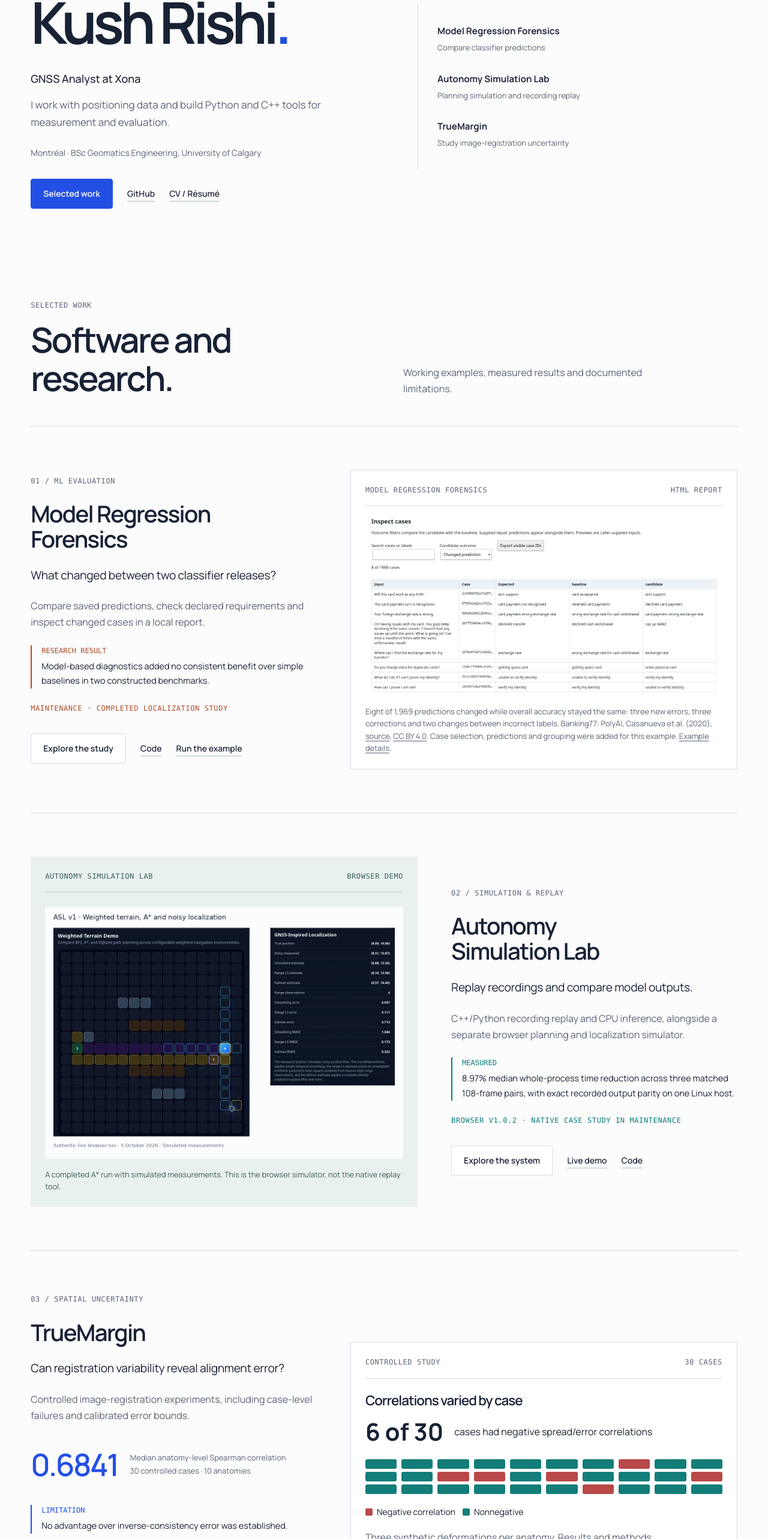
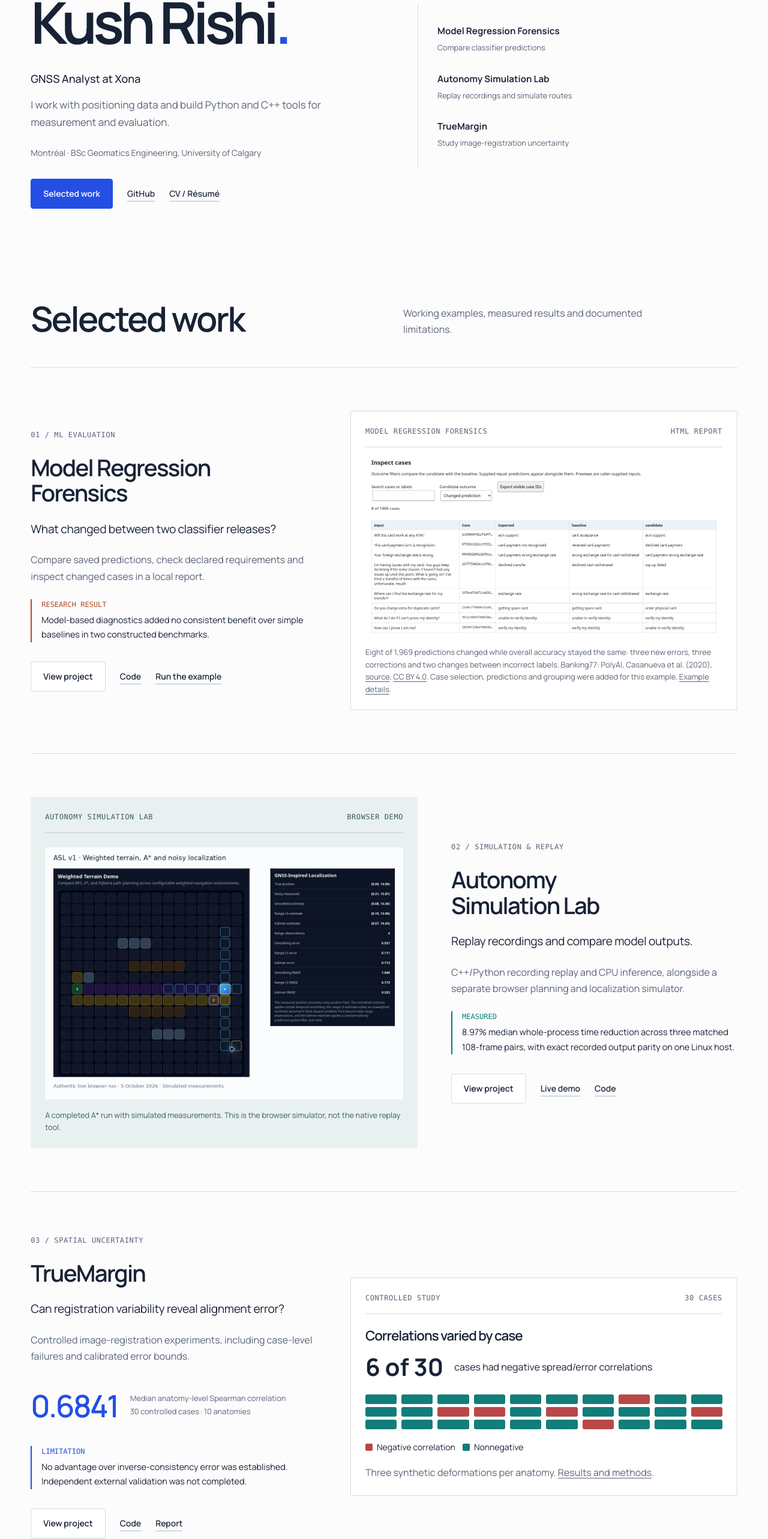
Before and after one commit to Kushrishi/kushrishi.com, a Next.js app: page / in a window 1280 px wide. Shown: the part 216-2782 px from the top of the page at 60% size. Built offline with nearby package versions, Linux system fonts and the light colour scheme.

Commit message:
Simplify homepage headings and project navigation (#52)

```diff
--- a/app/page.tsx
+++ b/app/page.tsx
@@ -29,14 +29,13 @@ export default function Home() {
           </div>
           <nav className="work-index" aria-label="Selected projects">
             <a href="#mrf"><strong>Model Regression Forensics</strong><span>Compare classifier predictions</span></a>
-            <a href="#autonomy"><strong>Autonomy Simulation Lab</strong><span>Planning simulation and recording replay</span></a>
+            <a href="#autonomy"><strong>Autonomy Simulation Lab</strong><span>Replay recordings and simulate routes</span></a>
             <a href="#truemargin"><strong>TrueMargin</strong><span>Study image-registration uncertainty</span></a>
           </nav>
         </section>
         <section className="work-section" id="work">
           <div className="section-heading">
-            <p className="eyebrow">Selected work</p>
-            <h2>Software and research.</h2>
+            <h2>Selected work</h2>
             <p>Working examples, measured results and documented limitations.</p>
           </div>
           <article className="project-row project-mrf" id="mrf">
@@ -46,9 +45,8 @@ export default function Home() {
               <p className="project-question">What changed between two classifier releases?</p>
               <p>Compare saved predictions, check declared requirements and inspect changed cases in a local report.</p>
               <div className="finding"><span>Research result</span>Model-based diagnostics added no consistent benefit over simple baselines in two constructed benchmarks.</div>
-              <p className="status">Maintenance · Completed localization study</p>
               <div className="project-links">
-                <Link className="button" href="/research/model-regression-forensics">Explore the study</Link>
+                <Link className="button" href="/research/model-regression-forensics">View project</Link>
                 <a className="text-link" href={`${gh}/model-regression-forensics`}>Code</a>
                 <a className="text-link" href={`${gh}/model-regression-forensics/blob/main/docs/deployment-comparison.md`}>Run the example</a>
               </div>
@@ -62,9 +60,8 @@ export default function Home() {
               <p className="project-question">Replay recordings and compare model outputs.</p>
               <p>C++/Python recording replay and CPU inference, alongside a separate browser planning and localization simulator.</p>
               <div className="finding"><span>Measured</span>8.97% median whole-process time reduction across three matched 108-frame pairs, with exact recorded output parity on one Linux host.</div>
-              <p className="status">Browser v1.0.2 · Native case study in maintenance</p>
               <div className="project-links">
-                <Link className="button" href="/projects/autonomy-simulation-lab">Explore the system</Link>
+                <Link className="button" href="/projects/autonomy-simulation-lab">View project</Link>
                 <a className="text-link" href="https://kushrishi.github.io/autonomy-simulation-lab/">Live demo</a>
                 <a className="text-link" href={`${gh}/autonomy-simulation-lab`}>Code</a>
               </div>
@@ -81,10 +78,9 @@ export default function Home() {
                 <b>0.6841</b>
                 <span>Median anatomy-level Spearman correlation<br />30 controlled cases · 10 anatomies</span>
               </div>
-              <div className="finding"><span>Limitation</span>No advantage over inverse-consistency error was established.</div>
-              <p className="status">Controlled studies complete · External validation deferred</p>
+              <div className="finding"><span>Limitation</span>No advantage over inverse-consistency error was established. Independent external validation was not completed.</div>
               <div className="project-links">
-                <Link className="button" href="/research/truemargin">Explore the study</Link>
+                <Link className="button" href="/research/truemargin">View project</Link>
                 <a className="text-link" href={`${gh}/truemargin`}>Code</a>
                 <a className="text-link" href={`${gh}/truemargin/blob/main/docs/technical_report.md`}>Report</a>
               </div>
@@ -94,8 +90,7 @@ export default function Home() {
         </section>
         <section className="experience-section" id="experience">
           <div>
-            <p className="eyebrow">Experience</p>
-            <h2>Engineering practice.</h2>
+            <h2>Experience</h2>
             <Link className="text-link" href="/cv">Full experience &amp; CV</Link>
           </div>
           <div className="timeline">
@@ -106,8 +101,7 @@ export default function Home() {
         </section>
         <section className="about-section" id="about">
           <div>
-            <p className="eyebrow">About</p>
-            <h2>Background.</h2>
+            <h2>About</h2>
             <Image className="about-portrait" src="/images/kush-rishi-91.jpg" alt="Kush Rishi" width={1920} height={1280} sizes="360px" />
           </div>
           <div className="about-copy">
```
